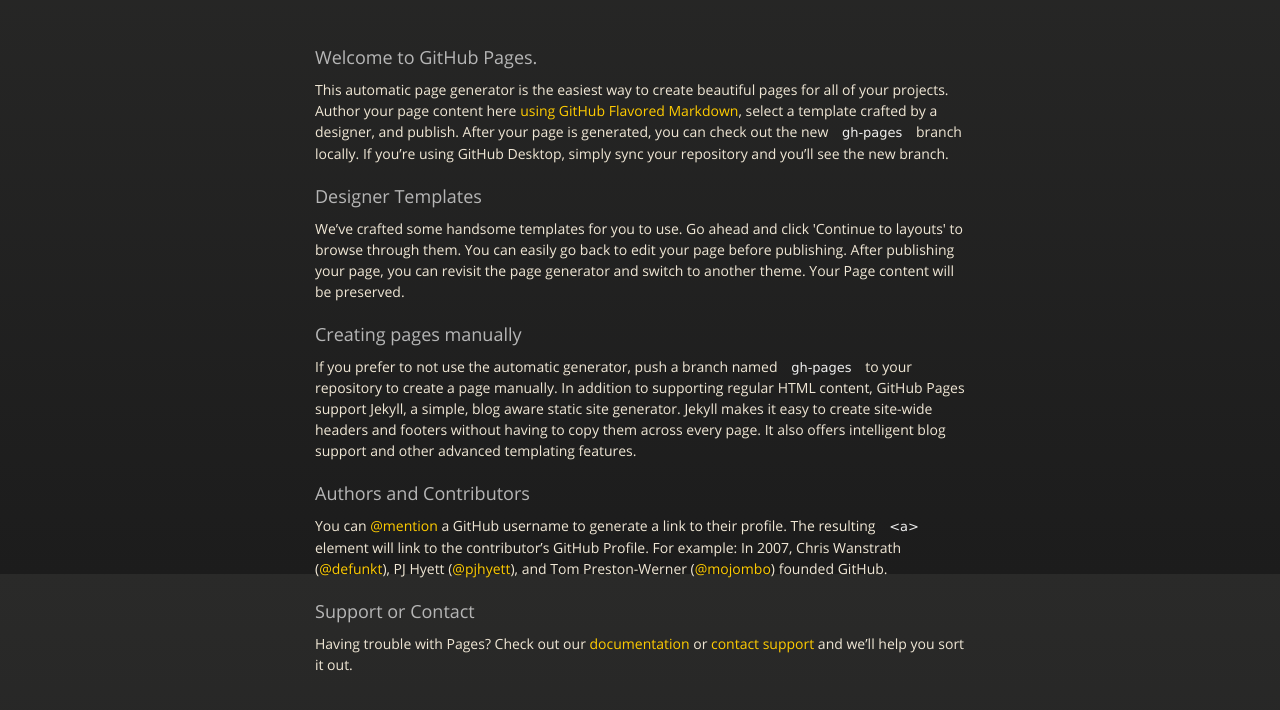
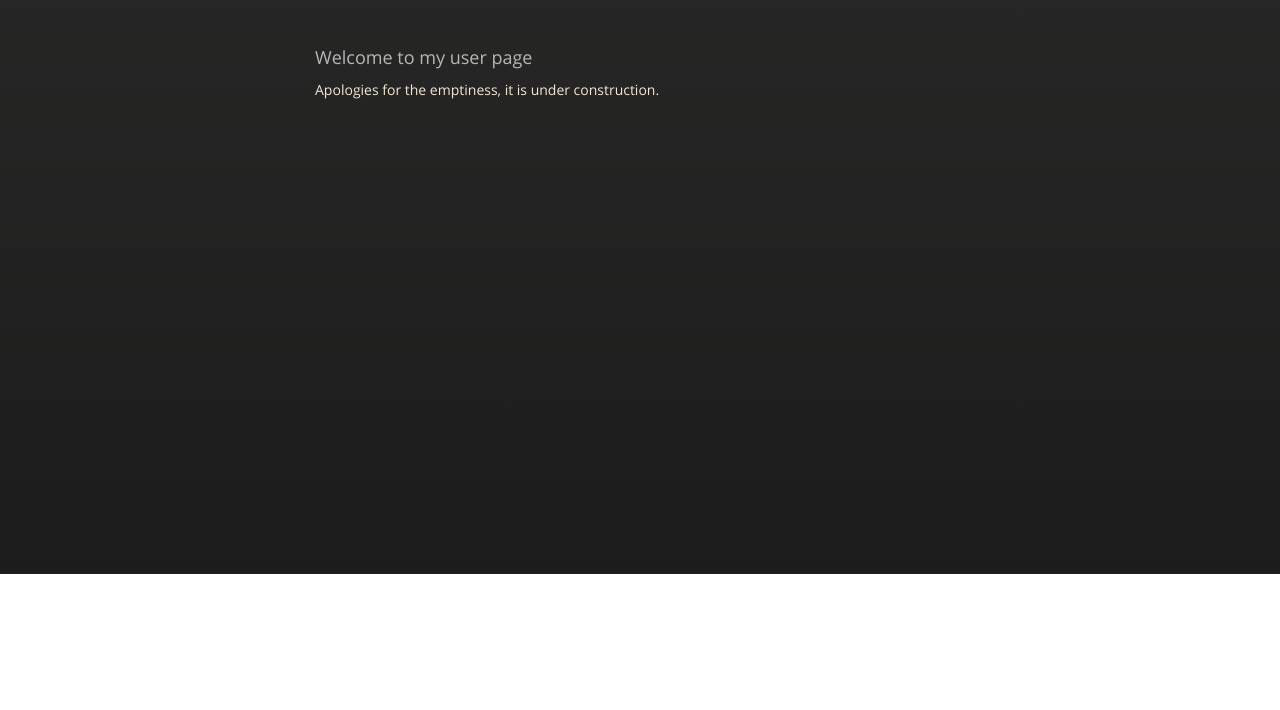
Before and after one commit to euphemism/euphemism.github.io, a plain HTML site: page index.html in a window 1280 px wide. Shown: the part 226-936 px from the top of the page. After the commit the page ends 800 px from the top, so only its background shows below. Drawn offline with nearby package versions, Linux system fonts and the light colour scheme.

Commit message:
Replace master branch with page content via GitHub

```diff
--- a/index.html
+++ b/index.html
@@ -36,29 +36,9 @@
         </div>
 
         <h3>
-<a id="welcome-to-github-pages" class="anchor" href="#welcome-to-github-pages" aria-hidden="true"><span class="octicon octicon-link"></span></a>Welcome to GitHub Pages.</h3>
+<a id="welcome-to-my-user-page" class="anchor" href="#welcome-to-my-user-page" aria-hidden="true"><span class="octicon octicon-link"></span></a>Welcome to my user page</h3>
 
-<p>This automatic page generator is the easiest way to create beautiful pages for all of your projects. Author your page content here <a href="https://guides.github.com/features/mastering-markdown/">using GitHub Flavored Markdown</a>, select a template crafted by a designer, and publish. After your page is generated, you can check out the new <code>gh-pages</code> branch locally. If you’re using GitHub Desktop, simply sync your repository and you’ll see the new branch.</p>
-
-<h3>
-<a id="designer-templates" class="anchor" href="#designer-templates" aria-hidden="true"><span class="octicon octicon-link"></span></a>Designer Templates</h3>
-
-<p>We’ve crafted some handsome templates for you to use. Go ahead and click 'Continue to layouts' to browse through them. You can easily go back to edit your page before publishing. After publishing your page, you can revisit the page generator and switch to another theme. Your Page content will be preserved.</p>
-
-<h3>
-<a id="creating-pages-manually" class="anchor" href="#creating-pages-manually" aria-hidden="true"><span class="octicon octicon-link"></span></a>Creating pages manually</h3>
-
-<p>If you prefer to not use the automatic generator, push a branch named <code>gh-pages</code> to your repository to create a page manually. In addition to supporting regular HTML content, GitHub Pages support Jekyll, a simple, blog aware static site generator. Jekyll makes it easy to create site-wide headers and footers without having to copy them across every page. It also offers intelligent blog support and other advanced templating features.</p>
-
-<h3>
-<a id="authors-and-contributors" class="anchor" href="#authors-and-contributors" aria-hidden="true"><span class="octicon octicon-link"></span></a>Authors and Contributors</h3>
-
-<p>You can <a href="https://github.com/blog/821" class="user-mention">@mention</a> a GitHub username to generate a link to their profile. The resulting <code>&lt;a&gt;</code> element will link to the contributor’s GitHub Profile. For example: In 2007, Chris Wanstrath (<a href="https://github.com/defunkt" class="user-mention">@defunkt</a>), PJ Hyett (<a href="https://github.com/pjhyett" class="user-mention">@pjhyett</a>), and Tom Preston-Werner (<a href="https://github.com/mojombo" class="user-mention">@mojombo</a>) founded GitHub.</p>
-
-<h3>
-<a id="support-or-contact" class="anchor" href="#support-or-contact" aria-hidden="true"><span class="octicon octicon-link"></span></a>Support or Contact</h3>
-
-<p>Having trouble with Pages? Check out our <a href="https://help.github.com/pages">documentation</a> or <a href="https://github.com/contact">contact support</a> and we’ll help you sort it out.</p>
+<p>Apologies for the emptiness, it is under construction.</p>
       </section>
 
     </div>
```
Also changed, not shown: params.json (+1 -1 lines).
